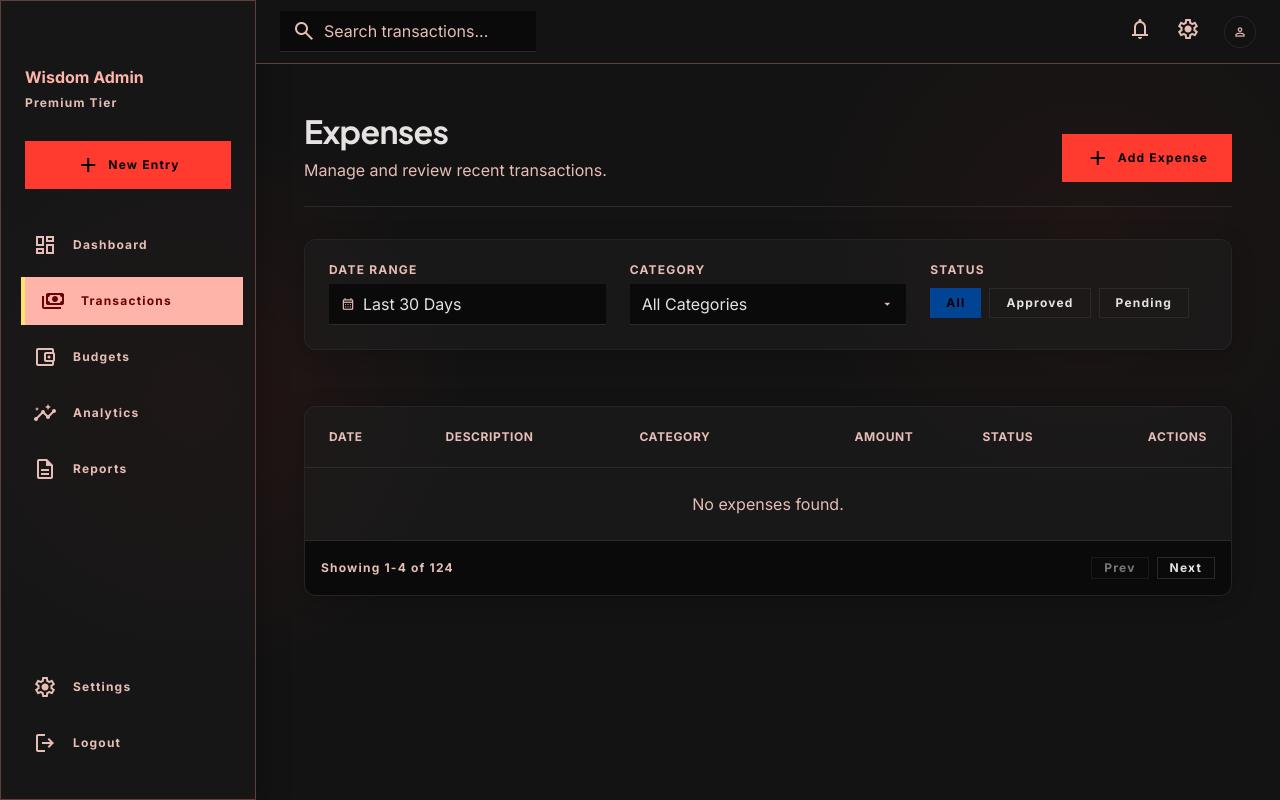
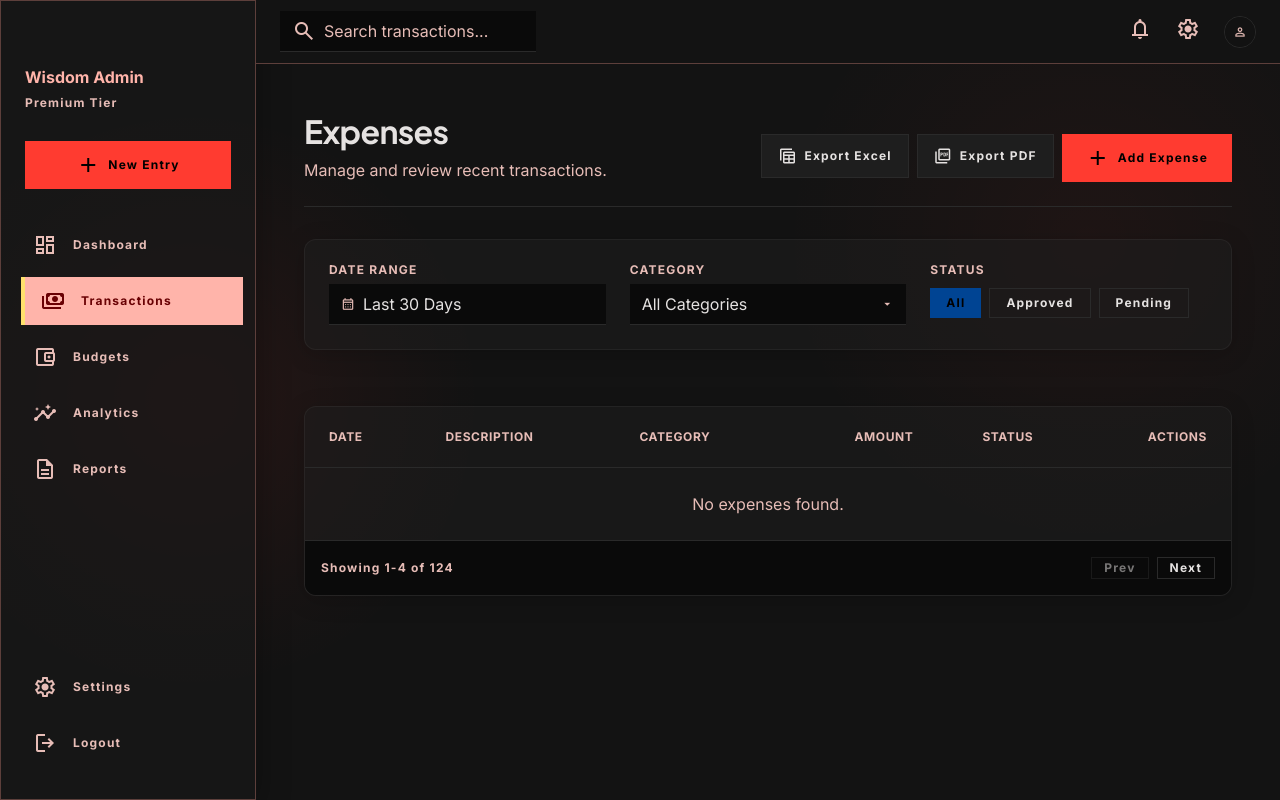
Before and after one commit to piyushxmixhra27-lang/expense-tracker, a Flask app: page /transactions in a window 1280 px wide. Run offline with Flask 3, Linux system fonts and the light colour scheme; a user stored in the database is signed in; some libraries are stand-ins or nearby versions.

Commit message:
export add kiya

```diff
--- a/app.py
+++ b/app.py
@@ -1,9 +1,12 @@
 import os
-from flask import Flask, render_template, request, redirect, url_for, flash
+from flask import Flask, render_template, request, redirect, url_for, flash, Response, send_file
 from flask_sqlalchemy import SQLAlchemy
 from flask_login import LoginManager, UserMixin, login_user, login_required, logout_user, current_user
 from flask_bcrypt import Bcrypt
-
+import pandas as pd
+from fpdf import FPDF
+from io import BytesIO, StringIO
+import csv
 app = Flask(__name__)
 app.config['SECRET_KEY'] = os.environ.get('SECRET_KEY') or 'you-will-never-guess'
 app.config['SQLALCHEMY_DATABASE_URI'] = 'sqlite:///expense.db'
@@ -34,8 +37,7 @@
     return User.query.get(int(user_id))
 
 with app.app_context():
-    # Only drop and recreate in development to apply schema changes
-    db.drop_all()
+    # Create tables if they don't exist
     db.create_all()
     # Create default admin user
     if not User.query.filter_by(username='admin@company.com').first():
@@ -149,6 +151,82 @@
 def reports():
     return render_template('reports.html')
 
+@app.route('/export', methods=['POST'])
+@login_required
+def export_data():
+    format_type = request.form.get('format', 'csv')
+    expenses = Expense.query.filter_by(user_id=current_user.id).all()
+
+    # Create DataFrame
+    data = []
+    for exp in expenses:
+        data.append({
+            'Date': exp.date.strftime('%Y-%m-%d'),
+            'Title': exp.title,
+            'Category': exp.category,
+            'Amount': exp.amount,
+            'Status': exp.status
+        })
+    df = pd.DataFrame(data)
+
+    if format_type == 'csv':
+        output = StringIO()
+        df.to_csv(output, index=False)
+        return Response(
+            output.getvalue(),
+            mimetype="text/csv",
+            headers={"Content-disposition": "attachment; filename=expenses.csv"}
+        )
+
+    elif format_type == 'excel':
+        output = BytesIO()
+        with pd.ExcelWriter(output, engine='openpyxl') as writer:
+            df.to_excel(writer, index=False, sheet_name='Expenses')
+        output.seek(0)
+        return send_file(
+            output,
+            mimetype='application/vnd.openxmlformats-officedocument.spreadsheetml.sheet',
+            as_attachment=True,
+            download_name='expenses.xlsx'
+        )
+
+    elif format_type == 'pdf':
+        pdf = FPDF()
+        pdf.add_page()
+        pdf.set_font("Helvetica", size=12)
+        pdf.cell(200, 10, text="Wisdom Expense Manager - Report", new_x="LMARGIN", new_y="NEXT", align='C')
+
+        pdf.set_font("Helvetica", size=10)
+        # Header
+        pdf.cell(40, 10, text="Date", border=1)
+        pdf.cell(60, 10, text="Title", border=1)
+        pdf.cell(40, 10, text="Category", border=1)
+        pdf.cell(30, 10, text="Amount", border=1)
+        pdf.cell(20, 10, text="Status", border=1, new_x="LMARGIN", new_y="NEXT")
+
+        # Rows
+        for exp in expenses:
+            pdf.cell(40, 10, text=exp.date.strftime('%Y-%m-%d'), border=1)
+            title = exp.title[:25] + "..." if len(exp.title) > 25 else exp.title
+            pdf.cell(60, 10, text=title, border=1)
+            pdf.cell(40, 10, text=exp.category, border=1)
+            pdf.cell(30, 10, text=f"Rs {exp.amount:.2f}", border=1)
+            pdf.cell(20, 10, text=exp.status, border=1, new_x="LMARGIN", new_y="NEXT")
+
+        output = BytesIO()
+        pdf_bytes = pdf.output()
+        output.write(pdf_bytes)
+        output.seek(0)
+
+        return send_file(
+            output,
+            mimetype='application/pdf',
+            as_attachment=True,
+            download_name='expenses.pdf'
+        )
+
+    return redirect(url_for('reports'))
+
 @app.route('/transactions')
 @login_required
 def transactions():
--- a/requirements.txt
+++ b/requirements.txt
@@ -4,3 +4,6 @@
 Flask-SQLAlchemy>=3.0.0
 Flask-Login>=0.6.2
 Flask-Bcrypt>=1.0.1
+pandas>=2.0.0
+openpyxl>=3.1.0
+fpdf2>=2.7.0
--- a/templates/transactions.html
+++ b/templates/transactions.html
@@ -208,10 +208,26 @@
 <h2 class="text-headline-lg-mobile md:text-headline-lg font-headline-lg-mobile md:font-headline-lg text-on-surface">Expenses</h2>
 <p class="text-body-md font-body-md text-on-surface-variant mt-2">Manage and review recent transactions.</p>
 </div>
+<div class="flex gap-2">
+<form action="{{ url_for('export_data') }}" method="POST">
+<input type="hidden" name="format" value="excel">
+<button type="submit" class="bg-[#1E1E1E] text-on-surface px-4 py-3 font-label-caps text-label-caps rounded-none border border-[#2A2A2A] flex items-center gap-2 hover:bg-[#2A2A2A] transition-colors whitespace-nowrap">
+<span class="material-symbols-outlined text-[18px]">table_view</span>
+Export Excel
+</button>
+</form>
+<form action="{{ url_for('export_data') }}" method="POST">
+<input type="hidden" name="format" value="pdf">
+<button type="submit" class="bg-[#1E1E1E] text-on-surface px-4 py-3 font-label-caps text-label-caps rounded-none border border-[#2A2A2A] flex items-center gap-2 hover:bg-[#2A2A2A] transition-colors whitespace-nowrap">
+<span class="material-symbols-outlined text-[18px]">picture_as_pdf</span>
+Export PDF
+</button>
+</form>
 <button onclick="document.getElementById('addExpenseModal').classList.remove('hidden')" class="bg-[#FF3B30] text-black px-6 py-3 font-label-caps text-label-caps rounded-none border-none flex items-center gap-2 hover:opacity-90 transition-opacity whitespace-nowrap">
 <span class="material-symbols-outlined">add</span>
-                    Add Expense
-                </button>
+Add Expense
+</button>
+</div>
 </div>
 <!-- Filtering Section -->
 <div class="glass-card p-6 rounded-xl animate-slide-up delay-100">
```
Also changed, not shown: scratch.py (added, +9 -0 lines), templates/reports.html (+6 -5 lines), 1 other file.
